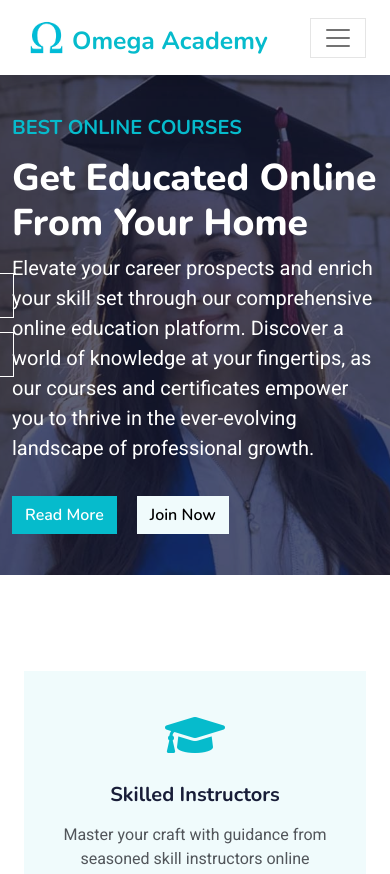
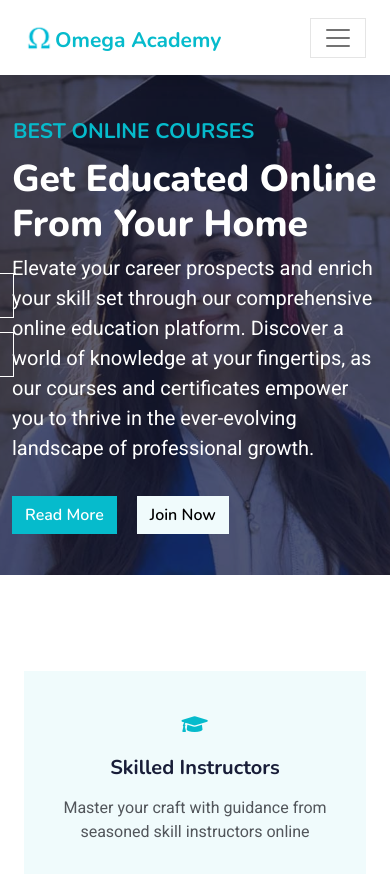
Before and after one commit to abhilash6102/academy, a plain HTML site: page index.html in a window 390 px wide. Shown: the top 874 px of the page. Drawn offline with nearby package versions, Linux system fonts and the light colour scheme.

Commit message:
changes made

```diff
--- a/index.html
+++ b/index.html
@@ -58,10 +58,29 @@
         .owl-next:hover {
             background-color: rgba(0, 0, 0, 0.8);
         }
+        .image-logo{
+            height:45px;
+            width:45px;
+        }
+        .text-primary{
+            padding-left:3px;
+            position: relative;
+            top:4px;
+        }
         @media screen and (max-width:500px){
             .my-custom-class{
             position: relative;
-             right:0%;
+             left: 1%;
+        }
+            .image-logo{
+                height:30px;
+                width:30px;
+            }
+            .text-primary{
+            position: relative;
+            top:3px;
+            right:2px;
+            font-size:21px;
         }
         }
 
@@ -82,8 +101,8 @@
     <!-- Navbar Start -->
     <nav class="navbar navbar-expand-lg bg-white navbar-light shadow sticky-top p-0">
         <a href="index.html" class="navbar-brand d-flex align-items-center px-4 px-lg-5">
-            <img src="img/oit-logo.png" style="height:45px; width:45px;" alt="">
-            <h2 class="m-0 text-primary" style="padding-left:3px; position: relative; top:4px;">Omega Academy</h2>
+            <img class="image-logo" src="img/oit-logo.png"  alt="">
+            <h2 class="m-0 text-primary">Omega Academy</h2>
         </a>
         <button type="button" class="navbar-toggler me-4" data-bs-toggle="collapse" data-bs-target="#navbarCollapse">
             <span class="navbar-toggler-icon"></span>
@@ -494,8 +513,8 @@
                 <!-- Left Side -->
                 <div class="col-lg-3 col-md-6 order-md-first my-custom-class" style="position: relative; right: 5%;">
                     <a href="index.html" class="navbar-brand d-flex align-items-center">
-                        <img src="img/oit-logo.png" style="height:45px; width:45px;"alt="">
-                        <h2 class="m-0 text-primary" style="padding-left:3px; position: relative; top:4px;">Omega Academy</h2>
+                        <img class="image-logo" src="img/oit-logo.png" alt="">
+                        <h2 class="m-0 text-primary">Omega Academy</h2>
                     </a>
                     <p style="margin-top: 10px;">Gateway to acquire valuable skills and knowledge, empowering them to thrive in a dynamic digital landscape and advance their careers.</p>
                 </div>
```
